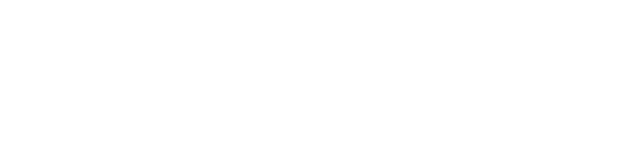
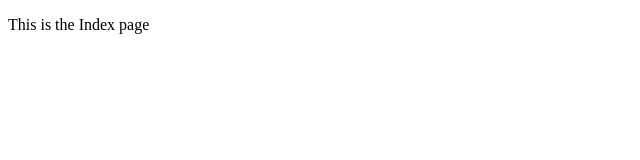
Before and after one commit to jeremyzamora524/Movie_Api, a website: page index.html in a window 1280 px wide. Shown: the whole page, without its empty margins (0-640 px from the left). Drawn offline with Linux system fonts and the light colour scheme.

Commit message:
Update index.html
added description

```diff
--- a/index.html
+++ b/index.html
@@ -4,9 +4,10 @@
   <meta charset="UTF-8">
   <meta http-equiv="X-UA-Compatible" content="IE=edge">
   <meta name="viewport" content="width=device-width, initial-scale=1.0">
-  <title>Movie_api</title>
+  <title>Index</title>
 </head>
 <body>
+  <p> This is the Index page </p>
 
 </body>
 </html>
```
